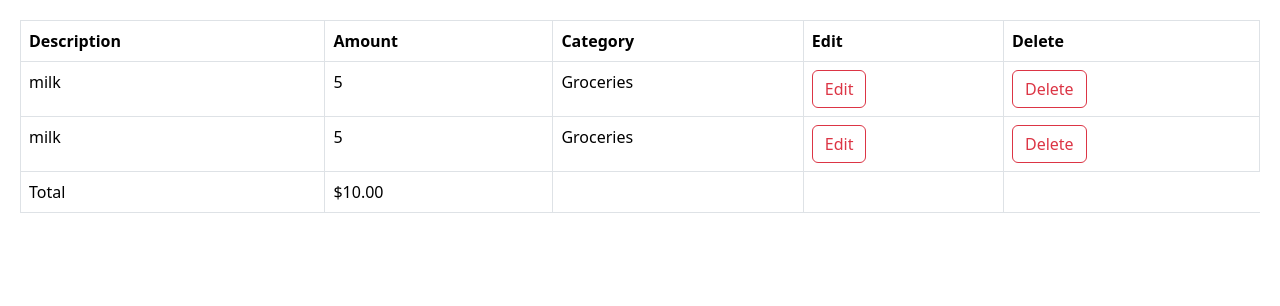
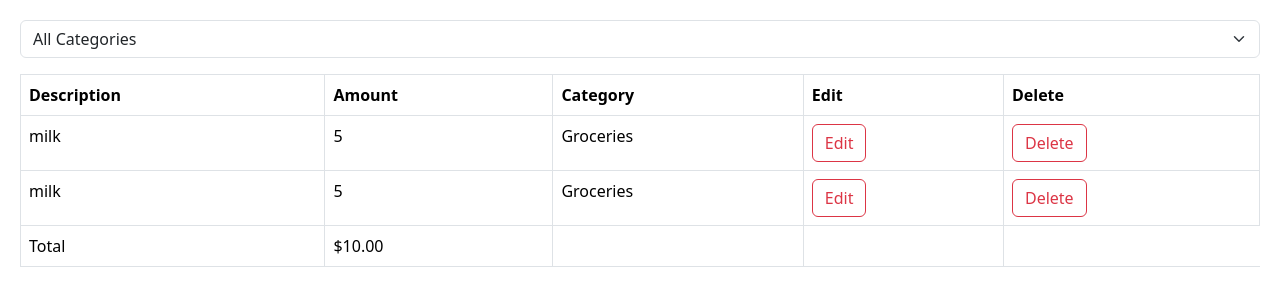
Before and after one commit to Muawaz/ExpenseTracker, a React (Vite) app in the folder ExpenseTracker/: page / in a window 1280 px wide. Shown: the top 306 px of the page. Built offline with nearby package versions, Linux system fonts and the light colour scheme.

Commit message:
Filter Expense by Category

```diff
--- a/ExpenseTracker/src/App.tsx
+++ b/ExpenseTracker/src/App.tsx
@@ -1,7 +1,10 @@
 import ExpenseDetails from "./expense-tracker/components/ExpenseDetails";
+import ExpenseFilter from "./expense-tracker/components/ExpenseFilter";
 import { useState } from "react";
 
 function App() {
+  const [selectedCategory, setSelectedCategory] = useState("");
+
   const [expenses, setExpenses] = useState([
     {
       id: 1,
@@ -17,10 +20,20 @@ function App() {
     },
   ]);
 
+  const visibleExpenses = selectedCategory
+    ? expenses.filter((e) => e.category === selectedCategory)
+    : expenses;
+
   return (
     <div>
+      <div className="mb-3">
+        <ExpenseFilter
+          onSelectCategory={(catergory) => setSelectedCategory(catergory)}
+        />
+      </div>
+
       <ExpenseDetails
-        expenseList={expenses}
+        expenseList={visibleExpenses}
         onEdit={(id) => console.log("edited", id)}
         onDelete={(id) => setExpenses(expenses.filter((e) => e.id !== id))}
       />
--- /dev/null
+++ b/ExpenseTracker/src/expense-tracker/categories.ts
@@ -0,0 +1,3 @@
+const categories = ["Groceries", "Utilities", "Entertainment"] as const;
+
+export default categories;
--- /dev/null
+++ b/ExpenseTracker/src/expense-tracker/components/ExpenseFilter.tsx
@@ -0,0 +1,24 @@
+import React from "react";
+import categories from "../categories";
+
+interface Props {
+  onSelectCategory: (category: string) => void;
+}
+
+const ExpenseFilter = ({ onSelectCategory }: Props) => {
+  return (
+    <select
+      className="form-select"
+      onChange={(event) => onSelectCategory(event.target.value)}
+    >
+      <option>All Categories</option>
+      {categories.map((category) => (
+        <option key={category} value={category}>
+          {category}
+        </option>
+      ))}
+    </select>
+  );
+};
+
+export default ExpenseFilter;
```
